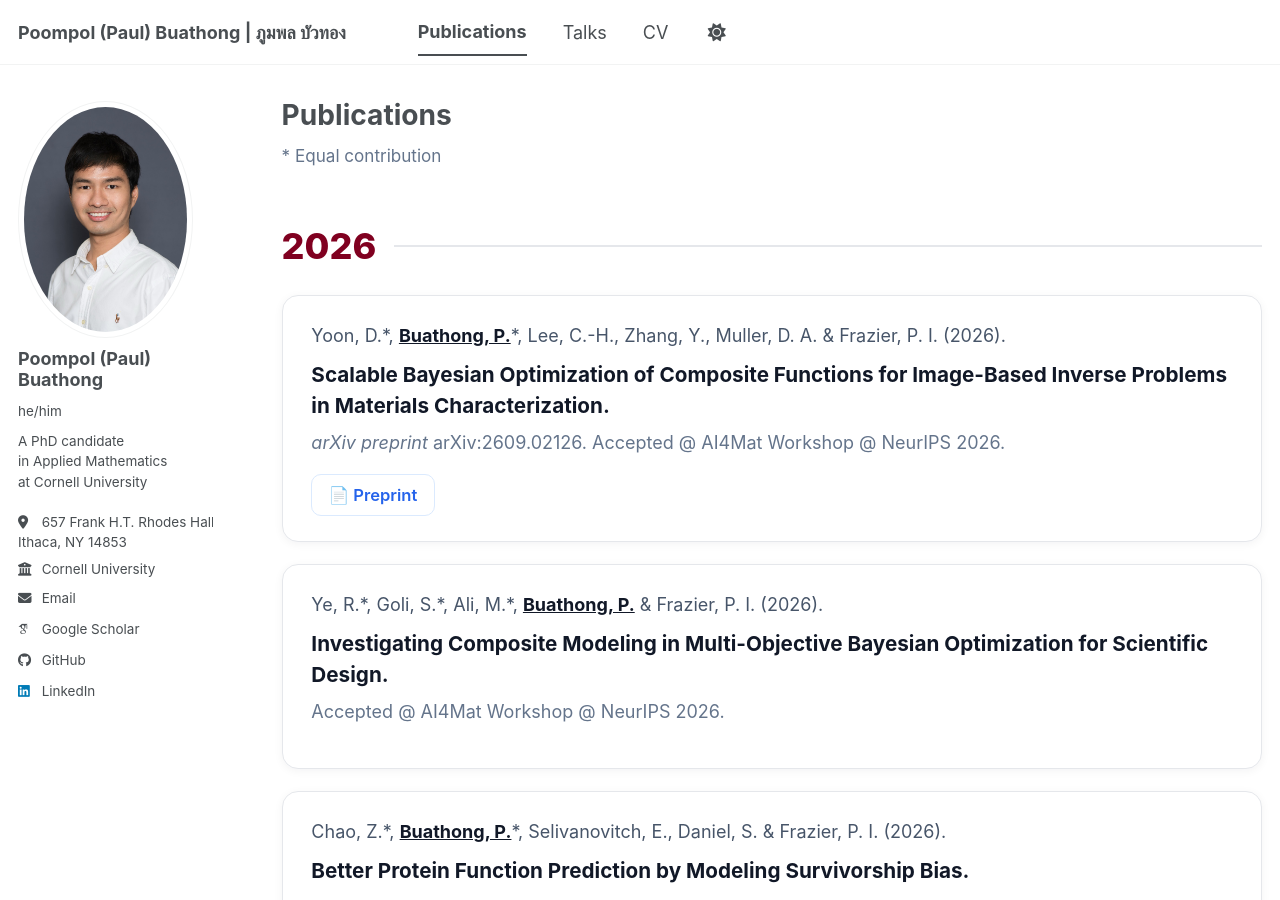
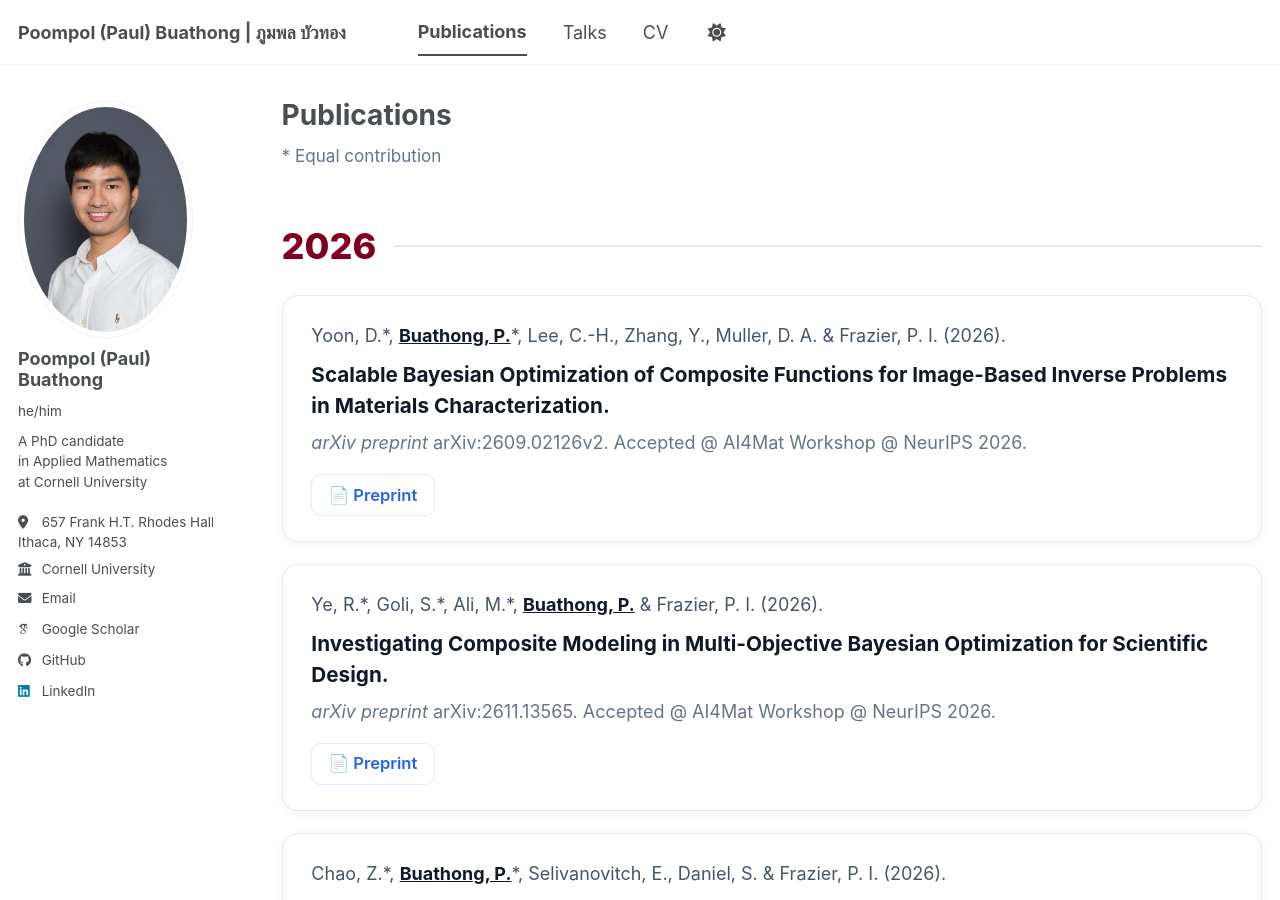
Before and after one commit to poompol/poompol.github.io, a Jekyll site: the page built from _pages/publications.md, in a window 1280 px wide and 900 px high. Built offline with Jekyll 4.4.1, drawn with Linux system fonts in a browser that asks for light colours; some web fonts are replaced; a script bundle is joined from its source files by our own code; library files that are not in the unit come from our copies.

Commit message:
added paper

```diff
--- a/_pages/publications.md
+++ b/_pages/publications.md
@@ -123,11 +123,11 @@ Scalable Bayesian Optimization of Composite Functions for Image-Based Inverse Pr
 </div>
 
 <div class="pub-venue">
-<em>arXiv preprint</em> arXiv:2609.02126. Accepted @ AI4Mat Workshop @ NeurIPS 2026.
+<em>arXiv preprint</em> arXiv:2609.02126v2. Accepted @ AI4Mat Workshop @ NeurIPS 2026.
 </div>
 
 <div class="pub-links">
-<a href="https://arxiv.org/abs/2609.02126">📄 Preprint</a>
+<a href="https://arxiv.org/abs/2609.02126v2">📄 Preprint</a>
 </div>
 
 </div>
@@ -143,7 +143,11 @@ Investigating Composite Modeling in Multi-Objective Bayesian Optimization for Sc
 </div>
 
 <div class="pub-venue">
-Accepted @ AI4Mat Workshop @ NeurIPS 2026.
+<em>arXiv preprint</em> arXiv:2611.13565. Accepted @ AI4Mat Workshop @ NeurIPS 2026.
+</div>
+
+<div class="pub-links">
+<a href="https://arxiv.org/abs/2611.13565">📄 Preprint</a>
 </div>
 
 </div>
```
Also changed, not shown: _pages/about.md (+9 -2 lines).
